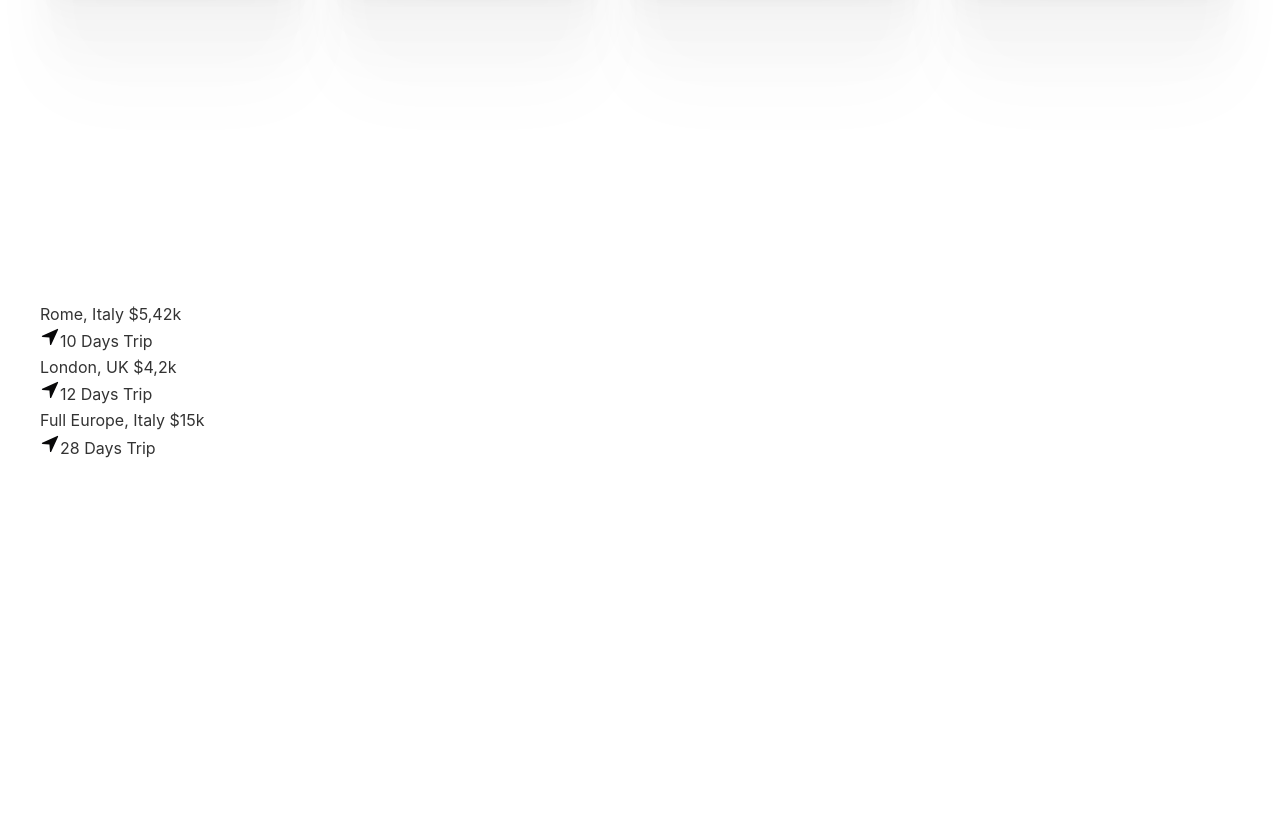
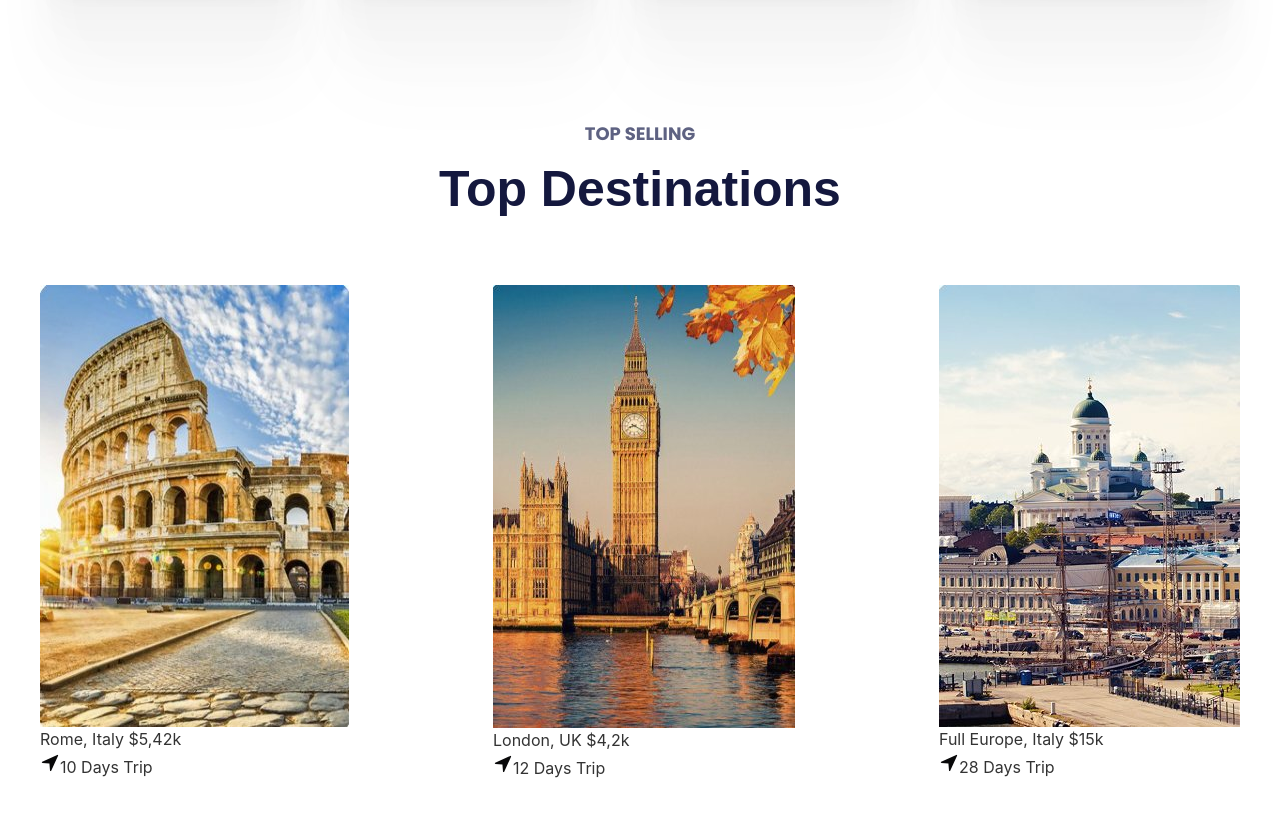
Before and after one commit to OleksandrStrunkin/travel-landing, a plain HTML site: page index.html in a window 1280 px wide. Shown: the part 1391-2208 px from the top of the page. After the commit the page ends 2172 px from the top, so only its background shows below. Drawn offline with nearby package versions, Linux system fonts and the light colour scheme; a web font is replaced by a local one.

```diff
--- a/index.html
+++ b/index.html
@@ -134,9 +134,11 @@
             </ul>
         </section>
         <section class="selling-section">
+            <p class="selling-label">Top Selling</p>
+            <h2 class="selling-title" id="selling-title">Top Destinations</h2>
             <ul class="selling-list">
                 <li class="selling-card">
-                    <img class="selling-card-image" src="" alt="">
+                    <img class="selling-card-image" src="/img/Rome.jpg" alt="">
                     <p class="selling-card-title">Rome, Italy <span class="selling-card-price">$5,42k</span></p>
                     <p class="selling-card-duration"><svg class="selling-card-icon" width="20" height="20"
                             viewBox="0 0 20 20" fill="none" xmlns="http://www.w3.org/2000/svg">
@@ -146,7 +148,7 @@
                         </svg><span class="selling-card-days">10 Days Trip</span></p>
                 </li>
                 <li class="selling-card">
-                    <img class="selling-card-image" src="" alt="">
+                    <img class="selling-card-image" src="/img/London.jpg" alt="">
                     <p class="selling-card-title">London, UK <span class="selling-card-price">$4,2k</span></p>
                     <p class="selling-card-duration"><svg class="selling-card-icon" width="20" height="20"
                             viewBox="0 0 20 20" fill="none" xmlns="http://www.w3.org/2000/svg">
@@ -156,7 +158,7 @@
                         </svg><span class="selling-card-days">12 Days Trip</span></p>
                 </li>
                 <li class="selling-card">
-                    <img class="selling-card-image" src="" alt="">
+                    <img class="selling-card-image" src="/img/Europe.jpg" alt="">
                     <p class="selling-card-title">Full Europe, Italy <span class="selling-card-price">$15k</span></p>
                     <p class="selling-card-duration"><svg class="selling-card-icon" width="20" height="20"
                             viewBox="0 0 20 20" fill="none" xmlns="http://www.w3.org/2000/svg">
--- a/style.css
+++ b/style.css
@@ -212,7 +212,8 @@ body {
 .category-section {
     margin: 0 auto;
     max-width: 1200px;
-    height: 100vh;
+
+    margin-bottom: 123px;
 }
 
 .category-label {
@@ -304,5 +305,32 @@ body {
 .selling-section {
     margin: 0 auto;
     max-width: 1200px;
-    height: 100vh;
 }
+
+.selling-label {
+    font-family: var(--font-family);
+    font-weight: 600;
+    font-size: 18px;
+    text-align: center;
+    color: #5e6282;
+    text-transform: uppercase;
+
+    margin-bottom: 10px;
+}
+
+
+.selling-title {
+    font-family: var(--font4);
+    font-weight: 700;
+    font-size: 50px;
+    text-align: center;
+    text-transform: capitalize;
+    color: #14183e;
+
+    margin-bottom: 66px;
+}
+
+.selling-list {
+    display: flex;
+    justify-content: space-between;
+}
```
Also changed, not shown: img/Europe.jpg (added), img/London.jpg (added), img/Rome.jpg (added).
